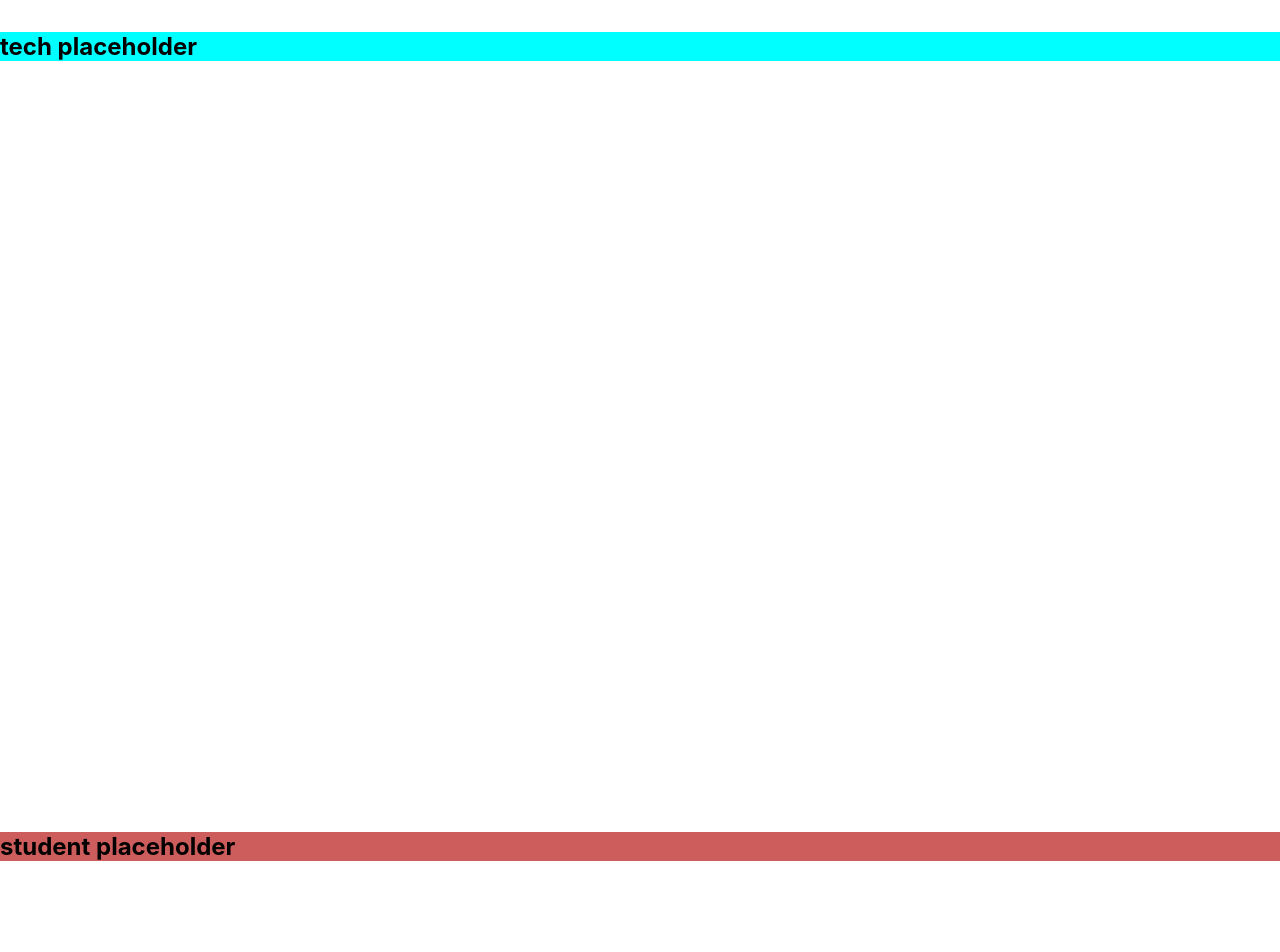
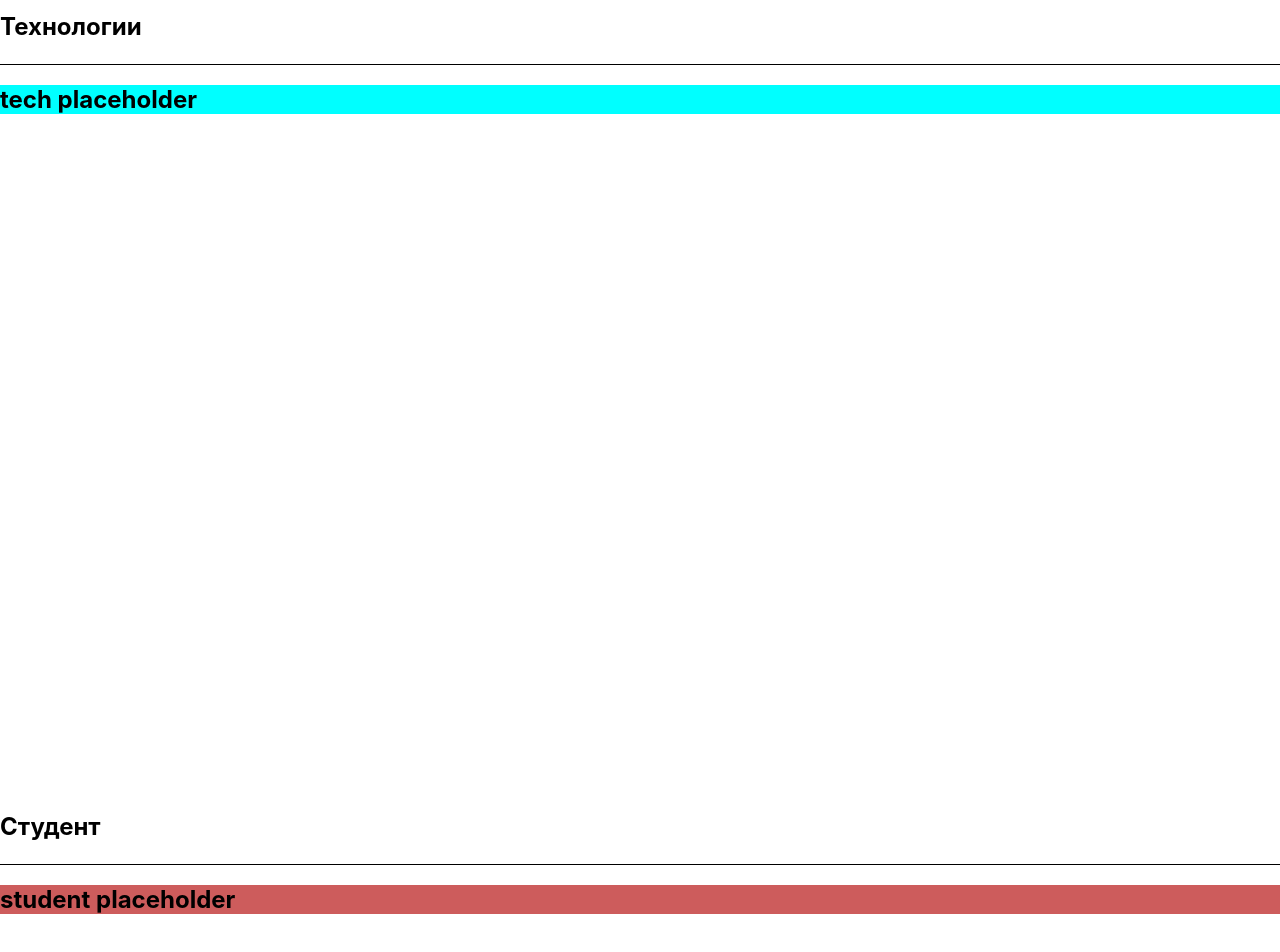
Before and after one commit to TizJourney/movies-explorer-frontend, a React (Create React App) app: page / in a window 1280 px wide. Shown: the part 1588-2540 px from the top of the page. Built offline with nearby package versions, Linux system fonts and the light colour scheme.

Commit message:
Базовый вариант тутила для страниц о проекте

```diff
--- a/src/components/Main/Main.css
+++ b/src/components/Main/Main.css
@@ -8,3 +8,9 @@
   width: min(1280px, 100%);
   min-height: 100vh;
 }
+
+.main-content__title {
+  margin: 0;
+  border-bottom: 1px solid black;
+  padding-bottom: 23px;
+}
--- a/src/components/Main/Main.js
+++ b/src/components/Main/Main.js
@@ -17,27 +17,37 @@ function MainPage(props) {
   )
 }
 
+function MainTitle(props) {
+  return (
+    <h2 className="main-content__title">{props.title}</h2>
+  )
+}
+
+
 export default function Main(props) {
   return (
     <div className="main-content">
       <MainPage>
-        <Header/>
-        <Hero/>
+        <Header />
+        <Hero />
       </MainPage>
 
       <MainPage>
-        <About/>
+        <MainTitle title='О проекте' />
+        <About />
       </MainPage>
 
       <MainPage>
-        <Tech/>
+        <MainTitle title='Технологии' />
+        <Tech />
       </MainPage>
 
       <MainPage>
+        <MainTitle title='Студент' />
         <Student />
       </MainPage>
 
-      <Footer/>
+      <Footer />
     </div>
   )
 }
```
